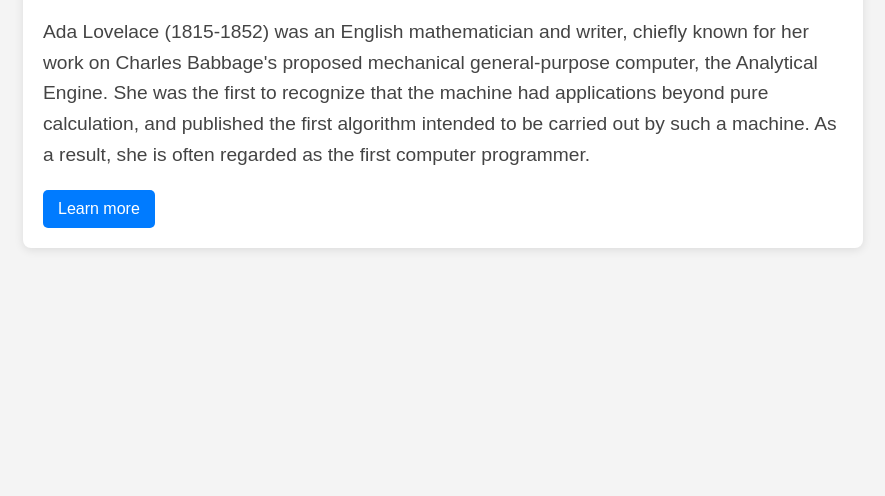
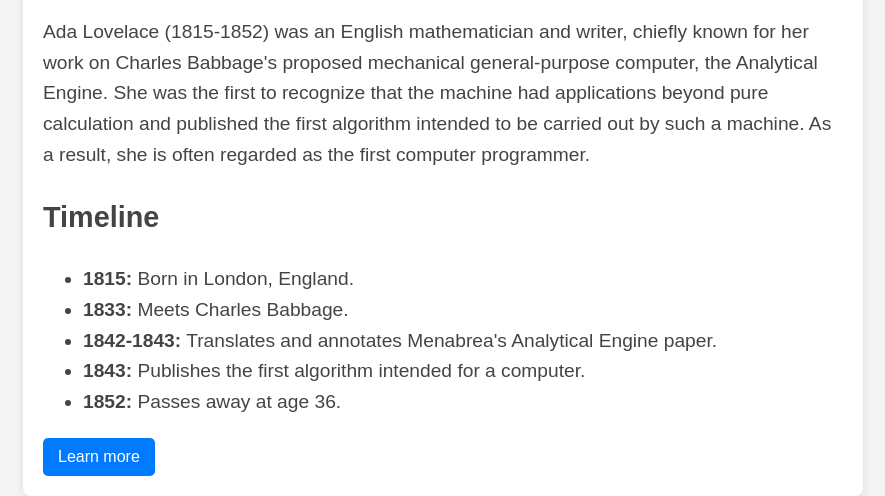
Before and after one commit to diogocarrola/freecodecamp-projects, a plain HTML site: page responsive-web-design/tribute-page/index.html in a window 1280 px wide. Shown: the part 447-943 px from the top of the page, without its empty margins (197-1082 px from the left). Before the commit the page ends 800 px from the top, so only its background shows below. Drawn offline with Linux system fonts and the light colour scheme.

Commit message:
Refactor tribute information section and add timeline details for Ada Lovelace

```diff
--- a/responsive-web-design/tribute-page/index.html
+++ b/responsive-web-design/tribute-page/index.html
@@ -15,8 +15,16 @@
         </div>
         <div id="tribute-info">
             <p>
-                Ada Lovelace (1815-1852) was an English mathematician and writer, chiefly known for her work on Charles Babbage's proposed mechanical general-purpose computer, the Analytical Engine. She was the first to recognize that the machine had applications beyond pure calculation, and published the first algorithm intended to be carried out by such a machine. As a result, she is often regarded as the first computer programmer.
+                Ada Lovelace (1815-1852) was an English mathematician and writer, chiefly known for her work on Charles Babbage's proposed mechanical general-purpose computer, the Analytical Engine. She was the first to recognize that the machine had applications beyond pure calculation and published the first algorithm intended to be carried out by such a machine. As a result, she is often regarded as the first computer programmer.
             </p>
+            <h2>Timeline</h2>
+            <ul id="timeline">
+                <li><strong>1815:</strong> Born in London, England.</li>
+                <li><strong>1833:</strong> Meets Charles Babbage.</li>
+                <li><strong>1842-1843:</strong> Translates and annotates Menabrea's Analytical Engine paper.</li>
+                <li><strong>1843:</strong> Publishes the first algorithm intended for a computer.</li>
+                <li><strong>1852:</strong> Passes away at age 36.</li>
+            </ul>
         </div>
         <a id="tribute-link" href="https://en.wikipedia.org/wiki/Ada_Lovelace" target="_blank">Learn more</a>
     </main>
```
